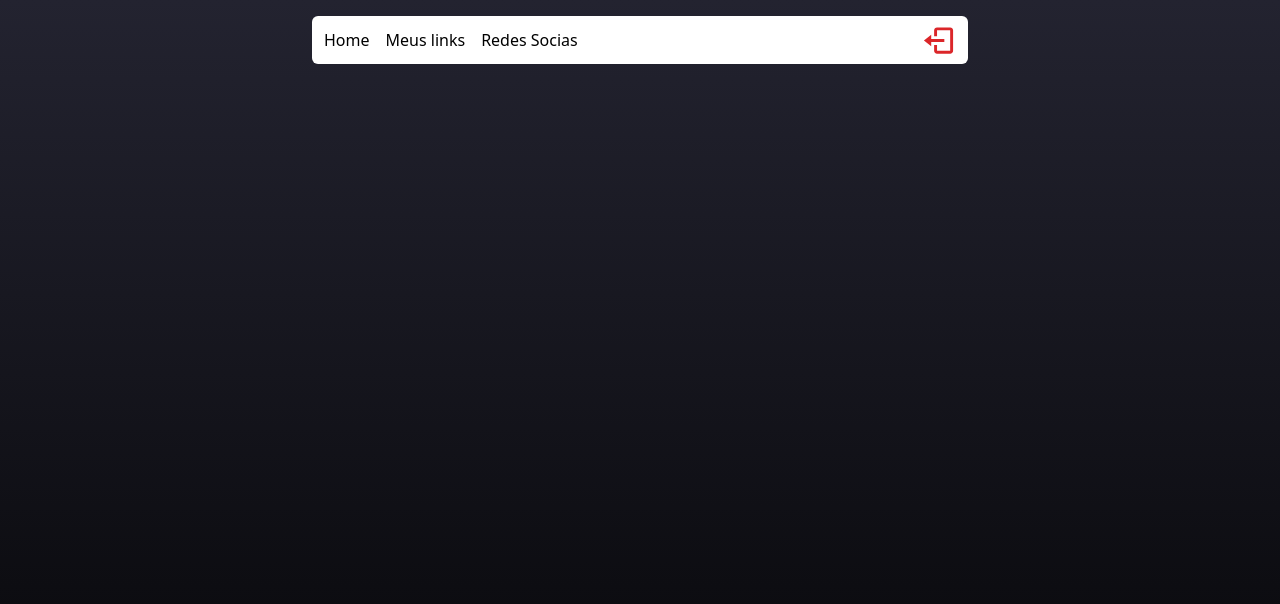
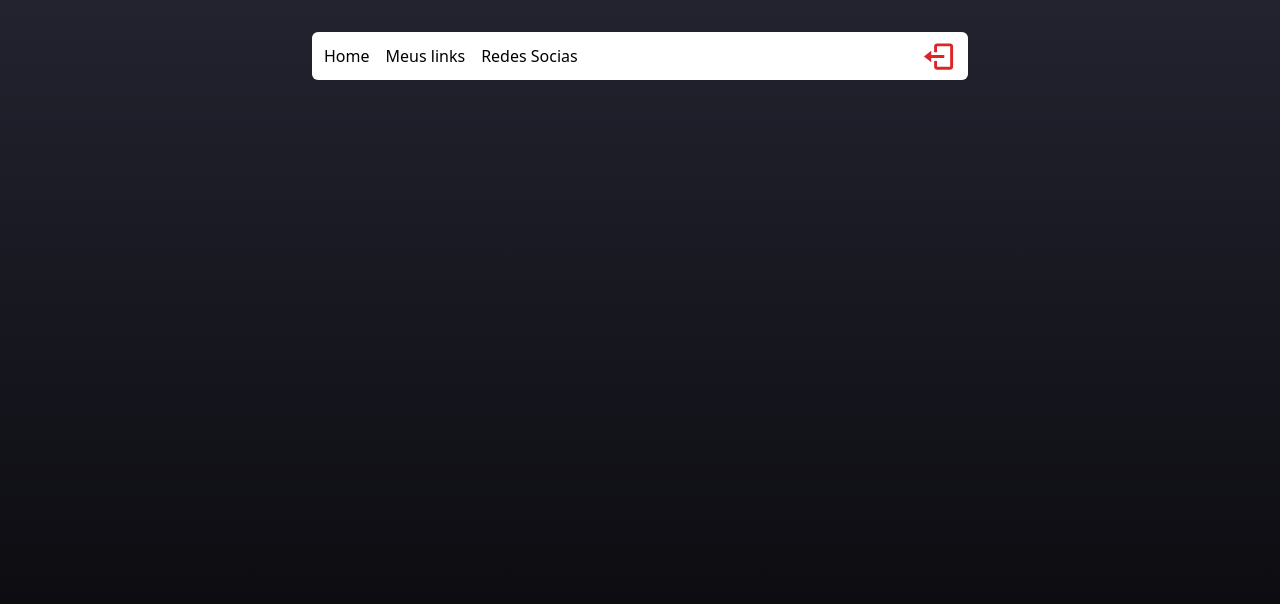
Before and after one commit to JudsonCiribelli/LinkTree, a React (Vite) app: page /admin in a window 1280 px wide. Shown: the top 604 px of the page. Built offline with nearby package versions, Linux system fonts and the light colour scheme; no server answers; sample sign-in values are in the browser's storage.

Commit message:
feat: add logout user

```diff
--- a/src/components/header-Component/header-Component.tsx
+++ b/src/components/header-Component/header-Component.tsx
@@ -14,14 +14,14 @@ const HeaderComponent = () => {
   }
 
   return (
-    <header className='w-full max-w-2xl mt-4 px-2'>
+    <header className='w-full max-w-2xl mt-8 px-2'>
       <nav className='w-full bg-white h-12 flex items-center justify-between rounded-md px-3'>
         <div className='flex gap-4 font-medium'>
           <Link to="/">Home</Link>
           <Link to="/admin">Meus links</Link>
           <Link to="/admin/networks">Redes Socias</Link>
         </div>
-        <button onClick={handleLogOut}>
+        <button className='cursor-pointer' onClick={handleLogOut} >
           <BiLogOut size={35} color='#db2629'/>
         </button>
       </nav>
```
